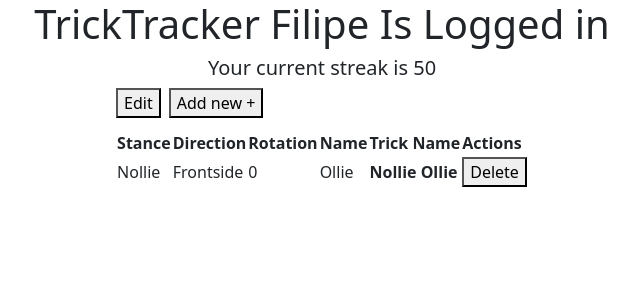
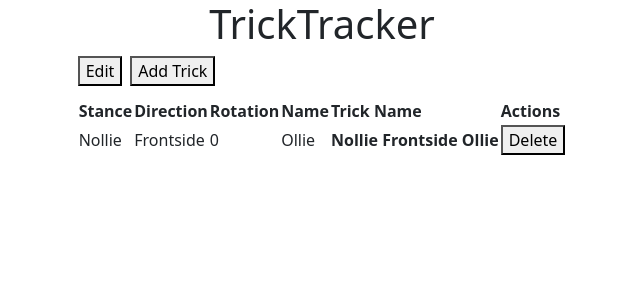
Before and after one commit to liperod04/skateboardtrick_tracker, a React (Vite) app in the folder skateboardtrick_tracker/: page /trackerpage in a window 1280 px wide. Shown: the top 300 px of the page, without its empty margins (318-958 px from the left). Built offline with nearby package versions, Linux system fonts and the light colour scheme.

Commit message:
TrickTracker functionality complete

```diff
--- a/skateboardtrick_tracker/src/components/TrickTracker.jsx
+++ b/skateboardtrick_tracker/src/components/TrickTracker.jsx
@@ -31,10 +31,11 @@ function TrickTracker() {
 
   const fullTrickName = (r) => {
     const rotLabel = rotationById[r.rotationId];
+    const dirLabel = directionById[r.directionId];
 
     const parts = [
       stanceById[r.stanceId],
-      r.directionId ? directionById[r.directionId] : null,
+      dirLabel !== "None" ? directionById[r.directionId] : null,
       rotLabel !== "0" ? rotLabel : null,
       trickById[r.basicTrickId],
     ].filter(Boolean);
@@ -93,7 +94,7 @@ function TrickTracker() {
               Edit
             </button>
             <button type="button" onClick={addRow}>
-              Add new +
+              Add Trick
             </button>
           </>
         ) : (
--- a/skateboardtrick_tracker/src/pages/TrackerPage.jsx
+++ b/skateboardtrick_tracker/src/pages/TrackerPage.jsx
@@ -8,11 +8,11 @@ function TrackerPage() {
     <div className="page-container">
       <h1 className="header-wrapper">
         <span className="title"> TrickTracker</span>
-        <span className="user-logged"> Filipe Is Logged in</span>
+        {/* <span className="user-logged"> Filipe Is Logged in</span> */}
       </h1>
-      <div className="streak-container">
+      {/* <div className="streak-container">
         <h5 className="streak">Your current streak is 50</h5>
-      </div>
+      </div> */}
       <TrickTracker></TrickTracker>
     </div>
   );
```
